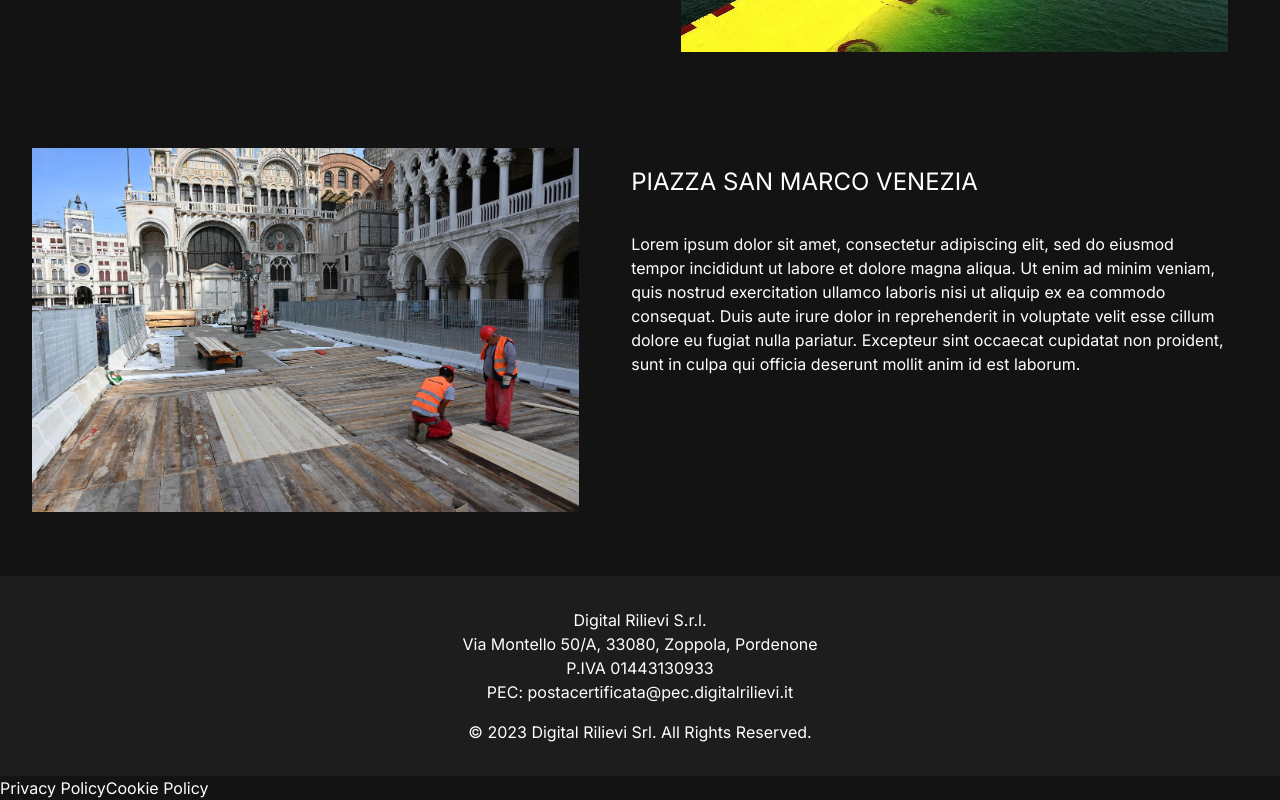
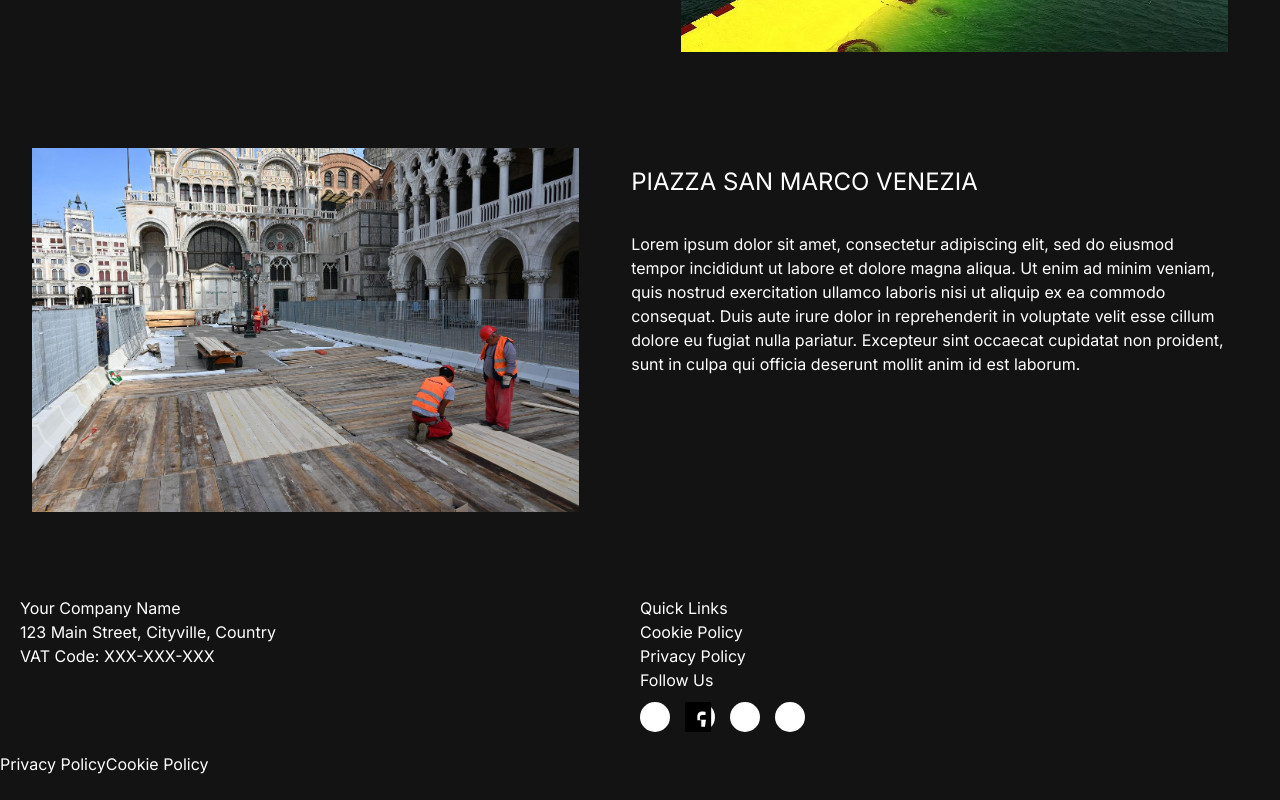
Before and after one commit to digital-rilievi/web, a Next.js app: page /progetti in a window 1280 px wide. Shown: the part 446-1246 px from the top of the page. After the commit the page ends 1222 px from the top, so only its background shows below. Built offline with nearby package versions, Linux system fonts and the light colour scheme.

Commit message:
sponsor list scrolling fixed

```diff
--- a/src/app/components/Footer/Footer.module.css
+++ b/src/app/components/Footer/Footer.module.css
@@ -1,32 +1,34 @@
 .footer {
-    background-color: #1d1d1d;
-    color: #fff;
-    padding: 2rem;
-    text-align: center;
+  padding: 20px;
+  display: flex;
+  justify-content: space-between;
+  align-items: flex-start;
 }
 
-  .footerContent {
-    margin-bottom: 1rem;
+.leftColumn, .rightColumn {
+  flex: 1;
 }
 
-  .footerBottom {
-    margin-top: 1rem;
+.rightColumn h3 {
+  margin-top: 0;
 }
 
-  .footer a {
-    color: #fff;
-    text-decoration: none;
+.socialButtons {
+  display: flex;
+  gap: 15px;
+  margin-top: 10px;
 }
 
-  .footer a:hover {
-    text-decoration: underline;
+.socialButtons button {
+  background-color: #fff;
+  color: #000;
+  border: none;
+  border-radius: 50%;
+  width: 30px;
+  height: 30px;
+  cursor: pointer;
 }
 
-  .fixed-footer {
-    position: fixed;
-    left: 0px;
-    bottom: 0px;
-    width: 100%;
-    width: 100%;
-    display: block; /* Show the footer when fixed */
+.socialButtons button .fab {
+  fill: blue;
 }
--- a/src/app/components/Footer/Footer.tsx
+++ b/src/app/components/Footer/Footer.tsx
@@ -1,21 +1,44 @@
-import styles from './Footer.module.css'
-import content from 'content.json'
+import React from 'react';
+import styles from './Footer.module.css';
 
 const Footer = () => {
   return (
     <footer className={styles.footer}>
-            <div className={styles.footerContent}>
-                <div className={styles.companyInfo}>
-                    <h4>{content.footer.companyName}</h4>
-                    <p>{content.footer.companyAddress}</p>
-                    <p>{content.footer.companyVat}</p>
-                </div>
-                <div className={styles.contactInfo}>
-                    <p>{content.footer.companyPec}</p>
+      <div className={styles.leftColumn}>
+        <div>
+          <h3>Your Company Name</h3>
+          <p>123 Main Street, Cityville, Country</p>
+          <p>VAT Code: XXX-XXX-XXX</p>
         </div>
       </div>
-            <div className={styles.footerBottom}>
-                <p>{content.footer.footerRights}</p>
+
+      <div className={styles.rightColumn}>
+        <div>
+          <h3>Quick Links</h3>
+          <ul>
+            <li><a href="#">Cookie Policy</a></li>
+            <li><a href="#">Privacy Policy</a></li>
+          </ul>
+        </div>
+
+        <div>
+          <h3>Follow Us</h3>
+          <div className={styles.socialButtons}>
+            <button><i className="fab fa-facebook"></i></button>
+            <button>
+            <svg
+              xmlns="http://www.w3.org/2000/svg"
+              fill="currentColor"
+              className={"bi bi-facebook"}
+              viewBox="0 0 16 16"
+            >
+              <path d="M15 0H1C.448 0 0 .448 0 1v14c0 .552.448 1 1 1h7.695v-6.275H6.59V7.87c0-1.815 1.08-2.82 2.74-2.82.787 0 1.63.14 1.63.14v1.79h-1.822c-.904 0-1.186.56-1.186 1.137v1.37h3.204l-.515 3.725h-2.689V16h5c.552 0 1-.448 1-1V1c0-.552-.448-1-1-1z" />
+            </svg>
+            </button>
+            <button><i className="fab fa-instagram"></i></button>
+            <button><i className="fab fa-linkedin"></i></button>
+          </div>
+        </div>
       </div>
     </footer>
   );
--- a/src/app/components/PartnersList/PartnersList.tsx
+++ b/src/app/components/PartnersList/PartnersList.tsx
@@ -1,6 +1,4 @@
-'use client'
-import React, { useState, useRef, useEffect } from 'react';
-import styles from './PartnersList.module.css';
+import styles from './PartnersList.module.css'
 
 interface PartnersListProps {
   className: string,
@@ -12,20 +10,32 @@ const PartnersList = (props: PartnersListProps) => {
   var realPartnersList = props.partners.concat(props.partners)
 
   return (
-    <div className={props.className}>
-      <div className={styles.horizontalScrollingItems}>
-        {Array.from({ length: realPartnersList.length }).map((_, index) => {
-          return (
+    <div className={styles.container}>
+      <div className={styles.scrollWrapper}>
 
-            <img
-              src={realPartnersList[index]}
-              alt={`Partner ${index + 1}`}
-              className={`${styles.horizontalScrollingItemsItem}`} key={index}
-            />
+        <div className={styles.imageLists}>
+          {props.partners.map((image, index) => (
+            <div className={styles.imageWrapper}>
+              <img className={styles.horizontalScrollingItemsItem} key={index} src={`${image}`} alt={`Image ${index}`} />
+            </div>
+          ))}
+        </div>
 
-          )
-        })
-        }
+        <div className={styles.imageLists}>
+          {props.partners.map((image, index) => (
+            <div className={styles.imageWrapper}>
+              <img className={styles.horizontalScrollingItemsItem} key={index} src={`${image}`} alt={`Image ${index}`} />
+            </div>
+          ))}
+        </div>
+
+        <div className={styles.imageLists}>
+          {props.partners.map((image, index) => (
+            <div className={styles.imageWrapper}>
+              <img className={styles.horizontalScrollingItemsItem} key={index} src={`${image}`} alt={`Image ${index}`} />
+            </div>
+          ))}
+        </div>
       </div>
     </div>
   );
--- a/src/app/page.module.css
+++ b/src/app/page.module.css
@@ -4,9 +4,9 @@
     font-style: normal;
     font-weight: 400;
     padding: 2rem;
-    margin-bottom: 400px;
+    white-space: pre-line;
 }
 
 .partnersList {
-    margin-bottom: 400px;
+    margin-bottom: 200px;
 }
--- a/src/app/page.tsx
+++ b/src/app/page.tsx
@@ -14,14 +14,7 @@ export default function Home() {
       </h1>
       <PartnersList
         className={styles.partnersList}
-        partners={[
-          "assets/partners/chioggia.jpeg",
-          "assets/partners/logo1.png",
-          "assets/partners/mose.png",
-          "assets/partners/seam.png",
-          "assets/partners/sport_salute.png",
-          "assets/partners/venezia.png"
-        ]} />
+        partners={content.home.partners} />
     </main>
   )
 }
--- a/src/content.json
+++ b/src/content.json
@@ -1,6 +1,14 @@
 {
-    "home":{
-        "title":"Rilievi digitali, con le\ntecniche più recenti e\nall'avanguardia"
+    "home": {
+        "title": "Rilievi digitali, con le\ntecniche più recenti e\nall'avanguardia",
+        "partners": [
+            "assets/partners/chioggia.jpeg",
+            "assets/partners/logo1.png",
+            "assets/partners/mose.png",
+            "assets/partners/seam.png",
+            "assets/partners/sport_salute.png",
+            "assets/partners/venezia.png"
+        ]
     },
     "chi-siamo": {},
     "contatti": {},
```
Also changed, not shown: src/app/components/PartnersList/PartnersList.module.css (+36 -23 lines), 1 other file (tests, documents, lock files or other folders). Lines whose indentation alone changed are shown as unchanged.
